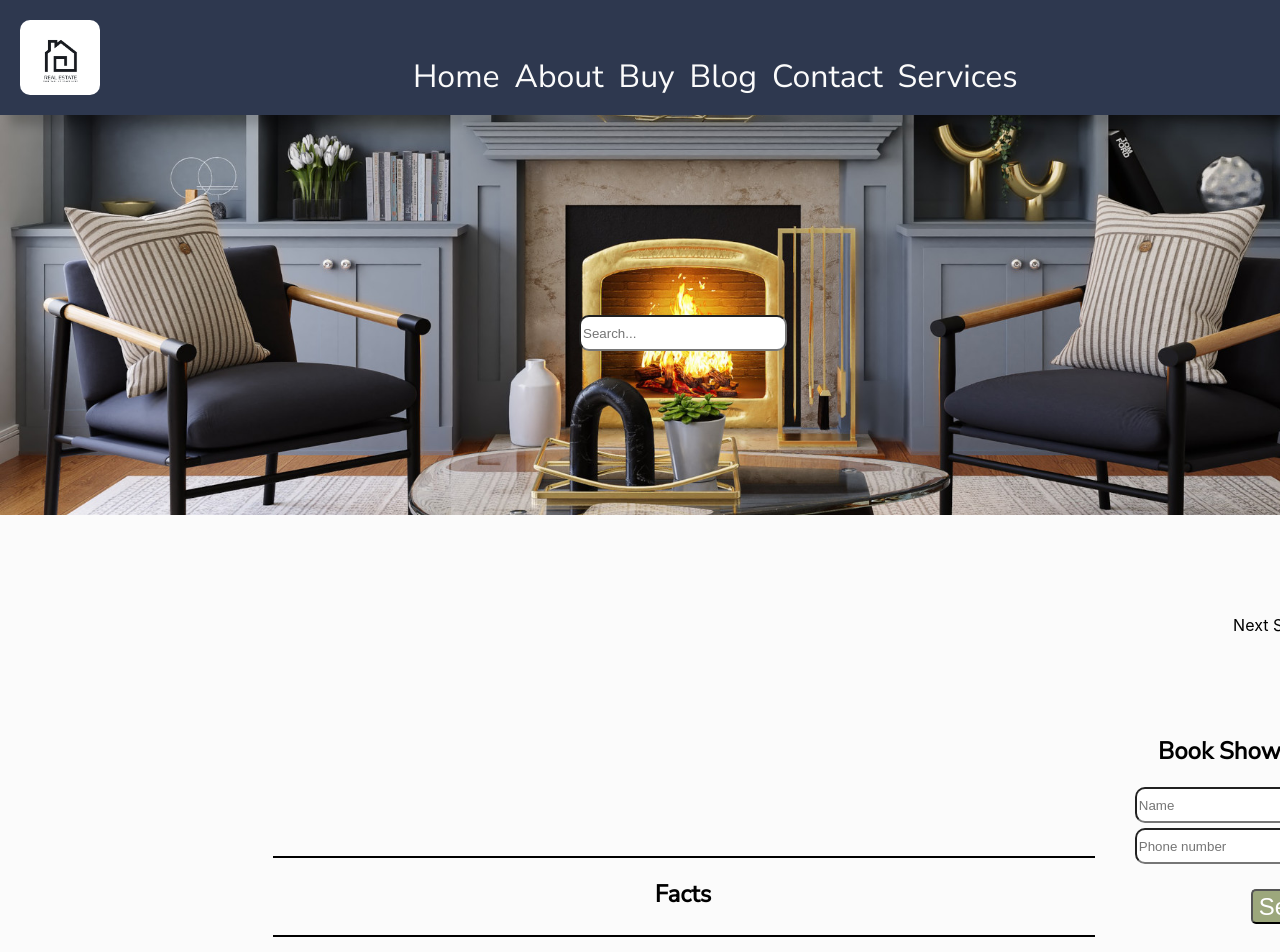
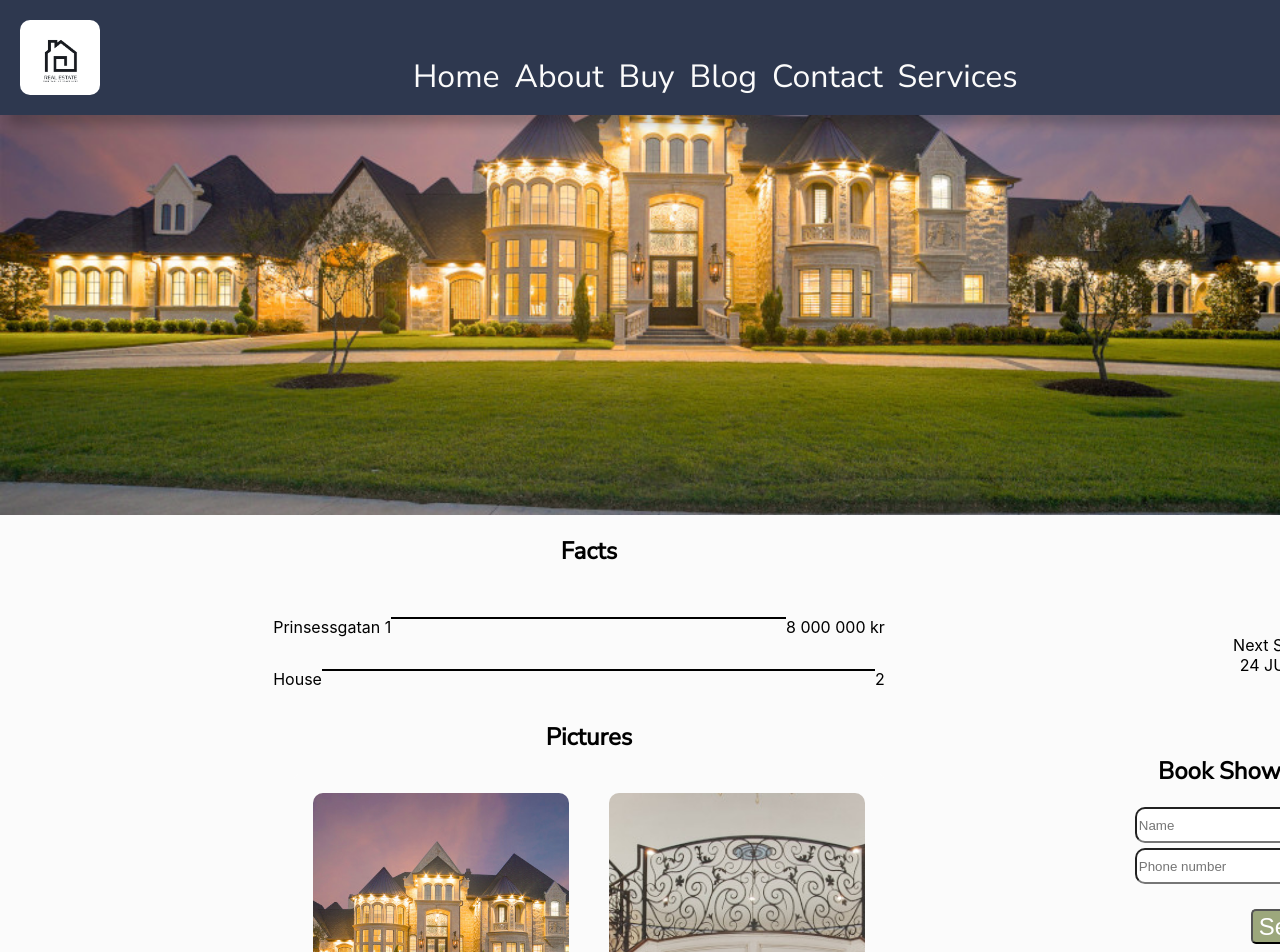
Before and after one commit to Oggilit0/Real-estate, a React (Create React App) app: page /houseobject6 in a window 1280 px wide. Shown: the top 952 px of the page. Built offline with nearby package versions, Linux system fonts and the light colour scheme.

Commit message:
Revert "#"
This reverts commit c21a7273e0c743730a161322c8c7bc4f608782e5.

```diff
--- a/src/components/Buy/HouseObject6.js
+++ b/src/components/Buy/HouseObject6.js
@@ -9,12 +9,8 @@ import Viewing from "../ReusableComponents/Viewing";
 const HouseObject6 = () => {
   return (
     <div className="houseObjectContainer">
-      <Viewing date={"24 jun"} />
-      <div className="factsTop">
-        <hr className="line"></hr>
-        <h2 className="title">Facts</h2>
-        <hr className="line"></hr>
-      </div>
+      <img id="obj-header-img" src={pic2} />
+      <Viewing className="cForm" />
 
       <div id="obj-information">
         <div className="factsTop">
--- a/src/components/ReusableComponents/Viewing.js
+++ b/src/components/ReusableComponents/Viewing.js
@@ -3,20 +3,18 @@ import { faTwitter } from "@fortawesome/free-brands-svg-icons";
 import "../../stylesheets/Viewing.css";
 import ReusableButton from "./ReusableButton";
 
-const Viewing = (props) => {
+const Viewing = () => {
   return (
     <>
-      <div className="cForm">
-        <div>
+      <div class="cForm">
         <div>Next Showing:</div>
-          {props.date}
+        24 JUN 18:00
         <div>
           Share:
           <p />
           <a href="#">
             <FontAwesomeIcon icon={faTwitter}></FontAwesomeIcon>
           </a>
-          </div>
         </div>
         <h2 className="title" id="contactForm">
           Book Showing:
--- a/src/stylesheets/About.css
+++ b/src/stylesheets/About.css
@@ -1,6 +1,6 @@
 .title {
   text-align: center;
-  font-family: "Nunito Sans", sans-serif;
+  font-family: 'Nunito Sans', sans-serif;
 }
 
 .line {
@@ -23,3 +23,9 @@
   object-fit: cover;
   vertical-align: top;
 }
+.aboutRL {
+  margin: 20px;
+}
+.aboutHiring {
+  margin: 20px;
+}
--- a/src/stylesheets/Viewing.css
+++ b/src/stylesheets/Viewing.css
@@ -5,3 +5,11 @@
   box-shadow: 10px 10px 10px rgb(0 0 0 / 0.5);
   padding: 10px;
 }
+
+.cForm {
+  position: relative;
+  float: right;
+  text-align: right;
+  left: 250px;
+  top: 100px;
+}
```
Lines whose indentation alone changed are shown as unchanged.
